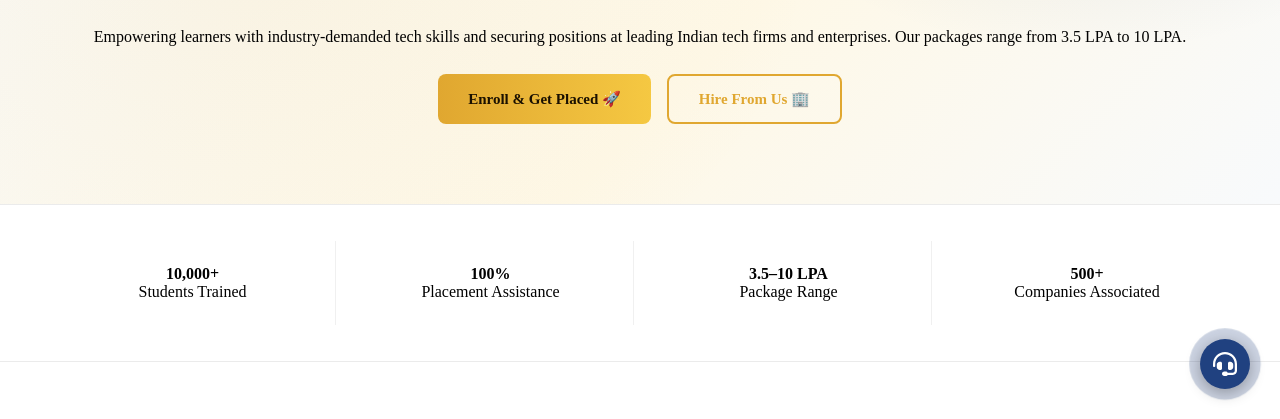
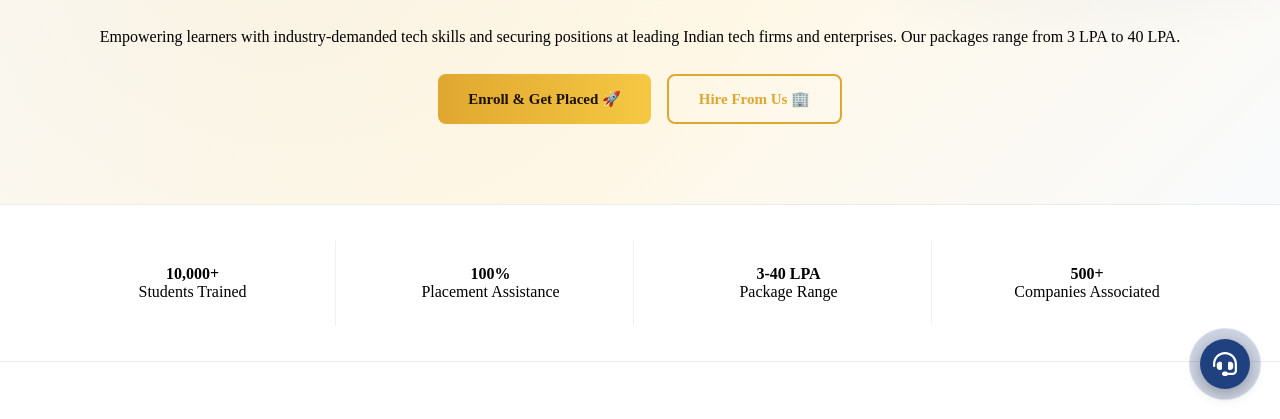
Before and after one commit to Sudhirkr85/test, a website: page placements.html in a window 1280 px wide. Shown: the part 381-800 px from the top of the page. Drawn offline with Linux system fonts and the light colour scheme; no server answers.

Commit message:
Update package range references to 3-40 LPA on placements page

```diff
--- a/placements.html
+++ b/placements.html
@@ -16,21 +16,21 @@
 
 
   <title>SSSAM Academy Placement Record — IT Course Placements Gurugram</title>
-  <meta name="description" content="Explore SSSAM Academy Gurugram placement records. 100% placement assistance with package ranges from 3.5 to 12 LPA in Full Stack Development, Data Science, Cyber Security, and Digital Marketing.">
+  <meta name="description" content="Explore SSSAM Academy Gurugram placement records. 100% placement assistance with package ranges from 3 to 40 LPA in Full Stack Development, Data Science, Cyber Security, and Digital Marketing.">
   <meta name="keywords" content="placement record IT institute Gurgaon, hire IT graduates Gurugram, computer course placement sector 14, SSSAM academy placements, software development placements Gurgaon, data analyst course placement gurugram">
 
   <!-- Open Graph / Facebook -->
   <meta property="og:type" content="website">
   <meta property="og:url" content="https://www.sssamacademy.com/placements.html">
   <meta property="og:title" content="SSSAM Academy Placement Record — IT Course Placements Gurugram">
-  <meta property="og:description" content="Explore SSSAM Academy Gurugram placement records. 100% placement assistance with package ranges from 3.5 to 12 LPA.">
+  <meta property="og:description" content="Explore SSSAM Academy Gurugram placement records. 100% placement assistance with package ranges from 3 to 40 LPA.">
   <meta property="og:image" content="https://www.sssamacademy.com/assets/gallery/sssam-placement-laxmi-kumari.webp">
 
   <!-- Twitter -->
   <meta property="twitter:card" content="summary_large_image">
   <meta property="twitter:url" content="https://www.sssamacademy.com/placements.html">
   <meta property="twitter:title" content="SSSAM Academy Placement Record — IT Course Placements Gurugram">
-  <meta property="twitter:description" content="Explore SSSAM Academy Gurugram placement records. 100% placement assistance with package ranges from 3.5 to 12 LPA.">
+  <meta property="twitter:description" content="Explore SSSAM Academy Gurugram placement records. 100% placement assistance with package ranges from 3 to 40 LPA.">
   <meta property="twitter:image" content="https://www.sssamacademy.com/assets/gallery/sssam-placement-laxmi-kumari.webp">
 
   <link rel="canonical" href="https://www.sssamacademy.com/placements.html">
@@ -126,7 +126,7 @@
       <div class="pl-hero-inner">
         <span class="pl-section-label">Placement Excellence</span>
         <h1>SSSAM Academy Placement Record — 100% Placement Assistance</h1>
-        <p class="pl-hero-subtitle">Empowering learners with industry-demanded tech skills and securing positions at leading Indian tech firms and enterprises. Our packages range from 3.5 LPA to 10 LPA.</p>
+        <p class="pl-hero-subtitle">Empowering learners with industry-demanded tech skills and securing positions at leading Indian tech firms and enterprises. Our packages range from 3 LPA to 40 LPA.</p>
         <div class="pl-hero-cta">
           <a href="contact.html" class="pl-btn pl-btn-primary">Enroll & Get Placed 🚀</a>
           <a href="#hire-section" class="pl-btn pl-btn-outline">Hire From Us 🏢</a>
@@ -148,7 +148,7 @@
           <span>Placement Assistance</span>
         </div>
         <div class="pl-stat-item">
-          <strong>3.5–10 LPA</strong>
+          <strong>3-40 LPA</strong>
           <span>Package Range</span>
         </div>
         <div class="pl-stat-item">
```
